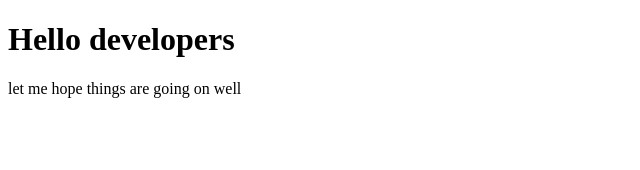
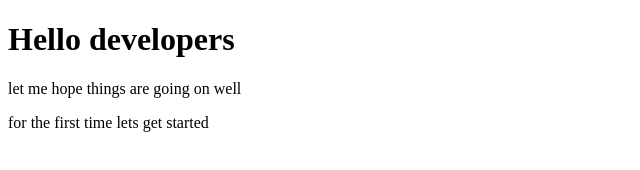
Before and after one commit to FredZabu/zoodev-academy, a plain HTML site: page index.html in a window 1280 px wide. Shown: the whole page, without its empty margins (0-640 px from the left). Drawn offline with Linux system fonts and the light colour scheme.

Commit message:
lets start

```diff
--- a/index.html
+++ b/index.html
@@ -9,5 +9,6 @@
 <body>
     <h1>Hello developers</h1>
     <p>let me hope things are going on well</p>
+    <p> for the first time lets get started </p>
 </body>
 </html>
```
